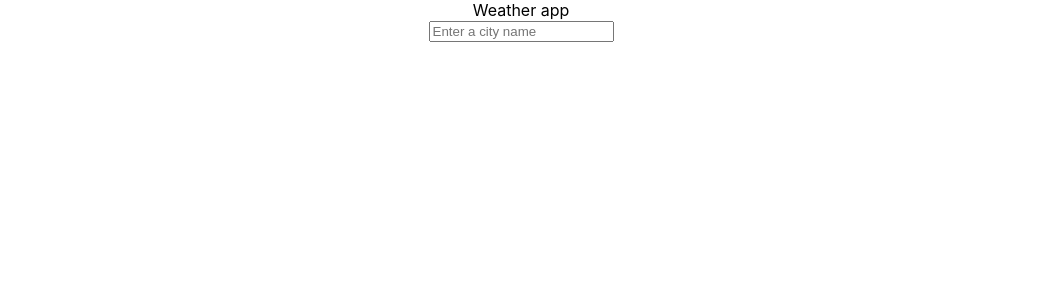
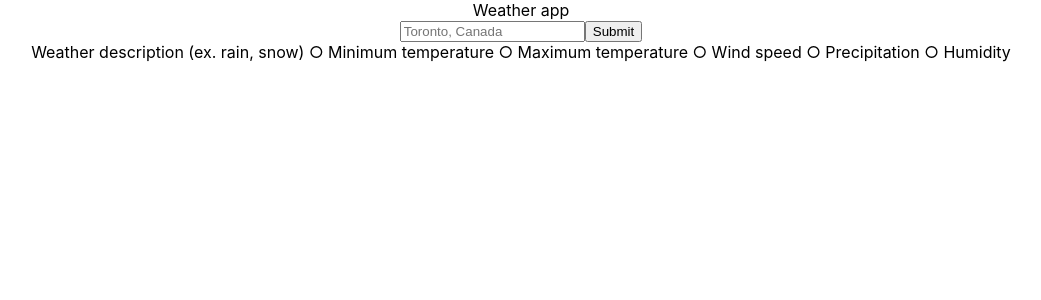
Before and after one commit to ruowent/simpleweather, a React (Create React App) app: page / in a window 1280 px wide. Shown: the top 300 px of the page, without its empty margins (119-1160 px from the left). Built offline with nearby package versions, Linux system fonts and the light colour scheme.

Commit message:
Changes to API call and data structure F to C conversion no longer needed

```diff
--- a/src/App.js
+++ b/src/App.js
@@ -1,6 +1,6 @@
 import { useState, useEffect } from 'react';
 import axios from 'axios';
-import { kelvinToCelsius } from './components/helpers/weatherHelpers';
+// import { kelvinToCelsius } from './components/helpers/weatherHelpers';
 
 import './App.scss';
 
@@ -10,6 +10,7 @@ function App() {
   });
   const [currentCity, setCurrentCity] = useState("");
   const [weatherData, setWeatherData] = useState(null);
+  const [errorMsg, setErrorMsg] = useState("");
 
   const onSubmit = (searchData) => {
     setCurrentCity(searchData.city)
@@ -21,7 +22,6 @@ function App() {
   };
 
   const handleChange = (event) => {
-    console.log(event.target);
     const { name, value } = event.target;
 
     setSearchData({ ...searchData, [name]: value });
@@ -30,12 +30,18 @@ function App() {
   useEffect(() => {
     if (currentCity) {
       const APIKEY = process.env.REACT_APP_APIKEY;
-      const url = `//api.openweathermap.org/data/2.5/weather?q=${currentCity}&appid=${APIKEY}`;
+      // const url = `//api.openweathermap.org/data/2.5/weather?q=${currentCity}&units=metric&appid=${APIKEY}`;
+      const url = `//api.openweathermap.org/data/2.5/forecast?q=${currentCity}&units=metric&cnt=7&appid=${APIKEY}`;
       axios
         .get(url)
-        .then(res => setWeatherData(res.data));
+        .then(res => {
+          setWeatherData(res.data);
+          setErrorMsg("");
+        })
+        .catch(err => setErrorMsg("City not found"));
     }
   }, [currentCity])
+
   console.log(weatherData);
 
   return (
@@ -45,15 +51,35 @@ function App() {
         <input
           type="text"
           name="city"
-          placeholder="Enter a city name"
+          placeholder="Toronto, Canada"
           value={searchData.city}
           onChange={handleChange}
         />
+        <button type="submit">Submit</button>
       </form>
+      {errorMsg && errorMsg}
       <section className="CurrentWeather">
-        {weatherData && <h1>Current Weather for {currentCity}</h1>}
-        {weatherData && <h2>{kelvinToCelsius(weatherData.main.temp)}</h2>}
 
+        {weatherData &&
+          <ul>
+            <li>Description: {weatherData.list[0].weather[0].description}</li>
+            <img alt="weather-icon" src={`http://openweathermap.org/img/wn/${weatherData.list[0].weather[0].icon}@2x.png`} />
+            <li>Current: {weatherData.list[0].main.temp}°c</li>
+            <li>Minimum: {weatherData.list[0].main.temp_min}°c</li>
+            <li>Maximum: {weatherData.list[0].main.temp_max}°c</li>
+            <li>Wind Speed: {weatherData.list[0].wind.speed}km/hr</li>
+            <li>Humidity: {weatherData.list[0].main.humidity}%</li>
+            <li>Precipitation: {weatherData.list[0].pop}%</li>
+          </ul>
+        }
+
+        Weather description (ex. rain, snow)
+
+        ○ Minimum temperature
+        ○ Maximum temperature
+        ○ Wind speed
+        ○ Precipitation
+        ○ Humidity
       </section>
     </div>
   );
```
